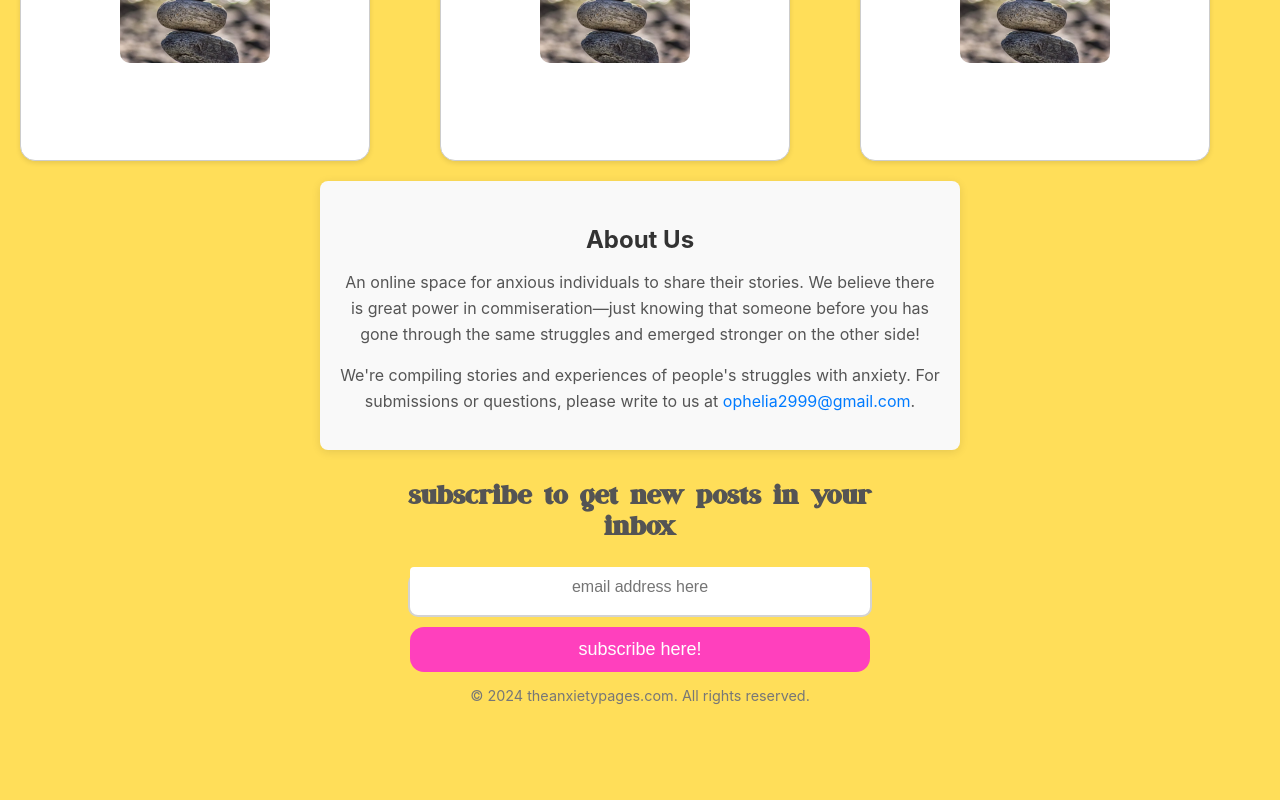
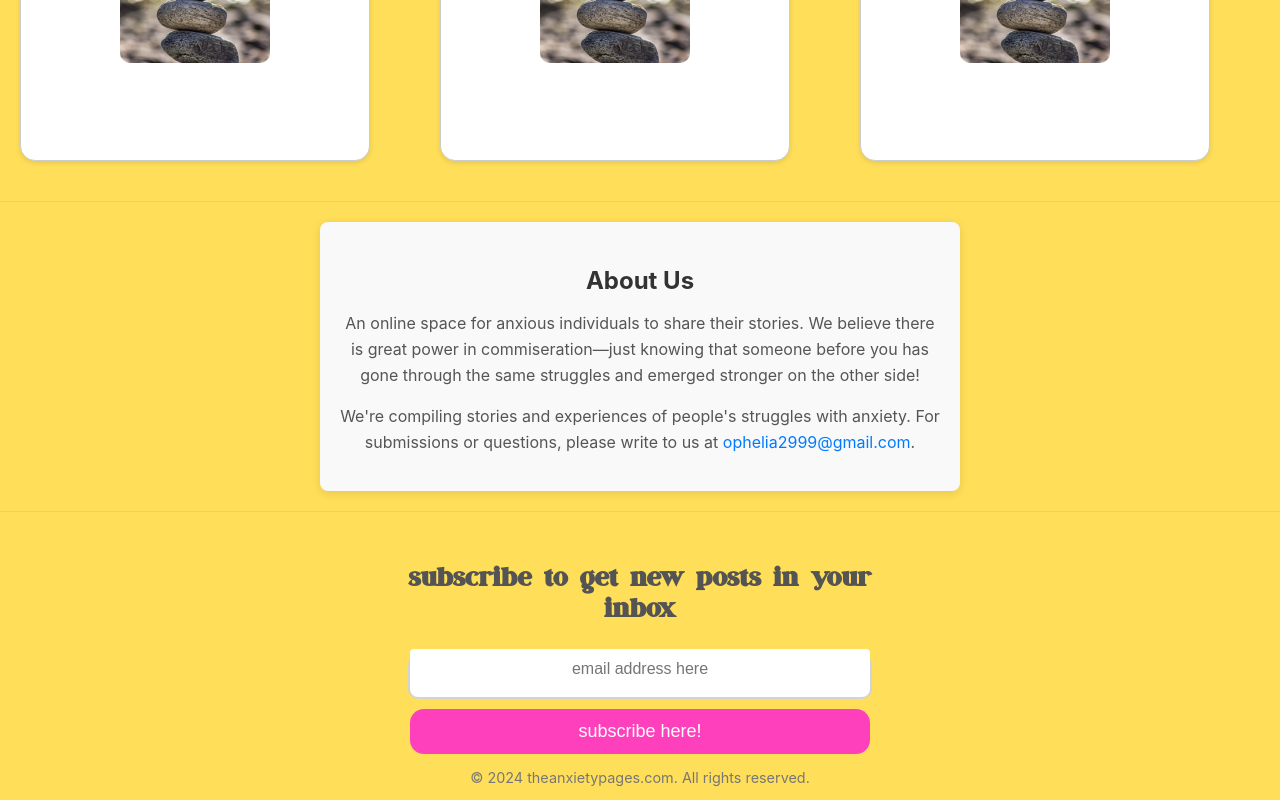
Before and after one commit to kets99/theanxietypages, a React (Create React App) app: page / in a window 1280 px wide. Shown: the part 714-1514 px from the top of the page. Before the commit the page ends 1432 px from the top, so only its background shows below. Built offline with nearby package versions, Linux system fonts and the light colour scheme; a web font is replaced by a local one.

Commit message:
Update Home.js

```diff
--- a/src/components/Home.js
+++ b/src/components/Home.js
@@ -44,6 +44,9 @@ const Home = () => {
     </div>
 
 
+<div className="section-divider" style={{ margin: '20px 0', borderTop: '1px solid #ccc' }}></div>
+
+
 <div className="about-section" style={{ padding: '20px', maxWidth: '600px', margin: 'auto', textAlign: 'center', backgroundColor: '#f9f9f9', borderRadius: '8px', boxShadow: '0 2px 10px rgba(0, 0, 0, 0.1)' }}>
   <h3 style={{ fontSize: '24px', marginBottom: '15px', color: '#333' }}>About Us</h3>
   <p style={{ lineHeight: '1.6', color: '#555' }}>
@@ -54,6 +57,9 @@ const Home = () => {
     We're compiling stories and experiences of people's struggles with anxiety. For submissions or questions, please write to us at <a href="mailto:ophelia2999@gmail.com" style={{ color: '#007BFF', textDecoration: 'none' }}>ophelia2999@gmail.com</a>.
   </p>
 </div>
+
+
+<div className="section-divider" style={{ margin: '20px 0', borderBottom: '1px solid #ccc' }}></div>
 
 
 		<div className="subscribe">
```
